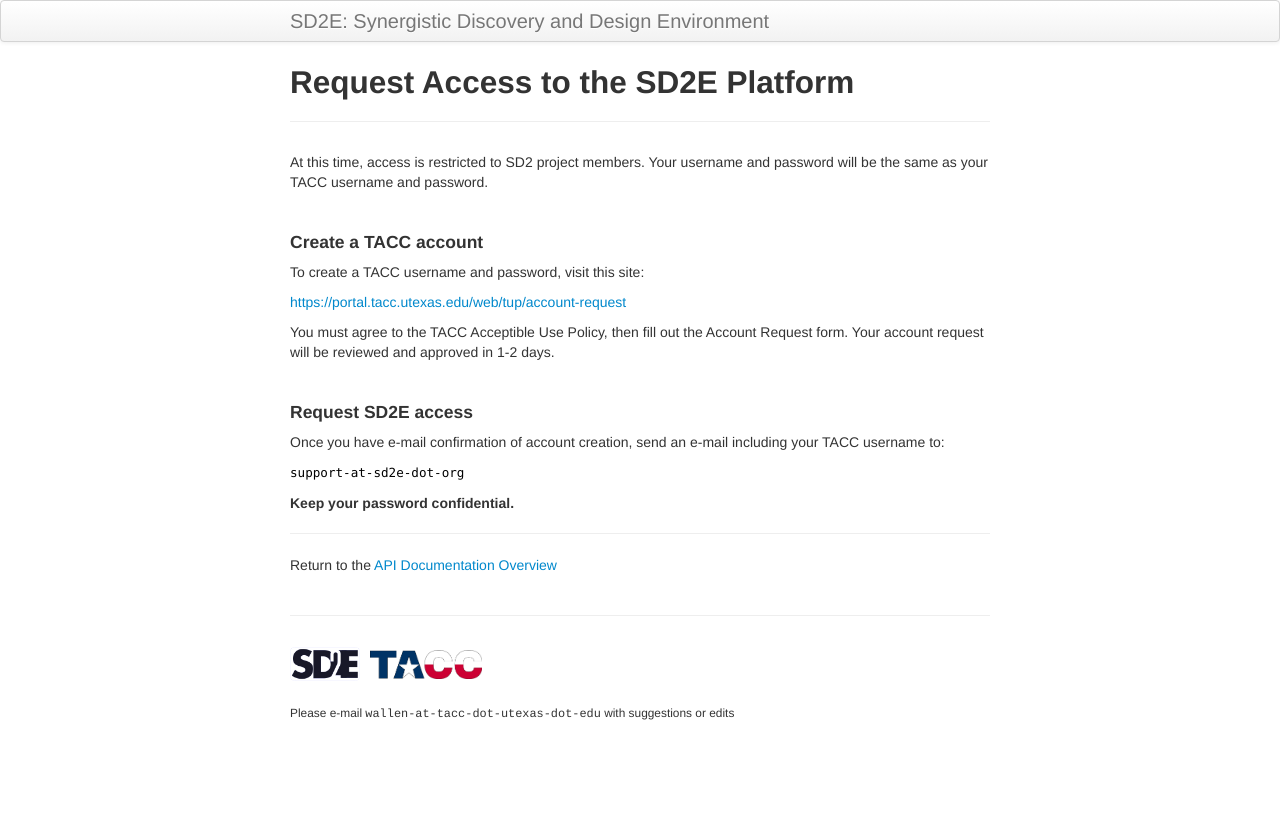
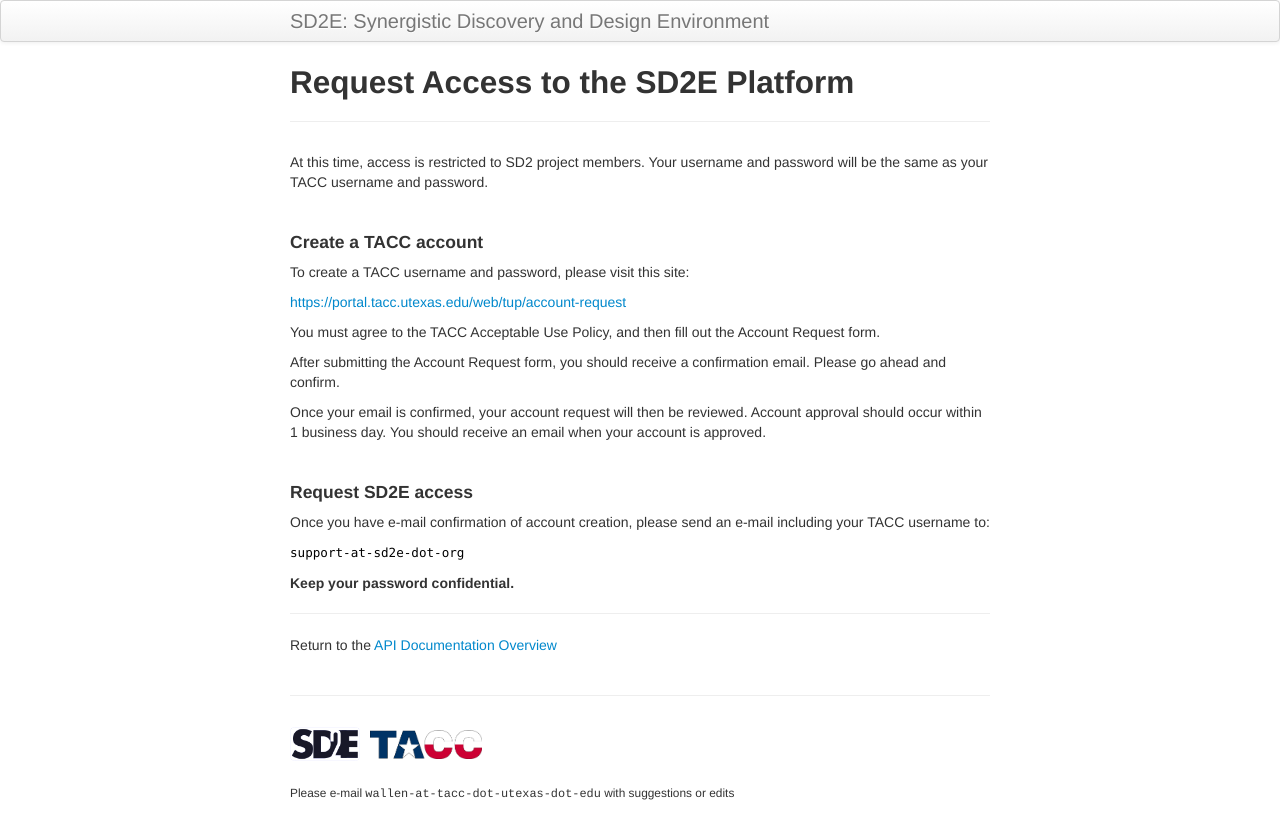
Before and after one commit to SD2E/api-user-guide, a Jekyll site: the page built from docs/request_access.md, in a window 1280 px wide. Shown: the top 839 px of the page. Built offline with Jekyll 4.4.1, drawn with Linux system fonts in a browser that asks for light colours.

Commit message:
Updated wording for request_access.md

```diff
--- a/docs/request_access.md
+++ b/docs/request_access.md
@@ -10,17 +10,20 @@ password will be the same as your TACC username and password.
 <br>
 #### Create a TACC account
 
-To create a TACC username and password, visit this site:
+To create a TACC username and password, please visit this site:
 
 <https://portal.tacc.utexas.edu/web/tup/account-request>
 
-You must agree to the TACC Acceptible Use Policy, then fill out the Account
-Request form. Your account request will be reviewed and approved in 1-2 days.
+You must agree to the TACC Acceptable Use Policy, and then fill out the Account Request form.
+
+After submitting the Account Request form, you should receive a confirmation email.  Please go ahead and confirm.
+
+Once your email is confirmed, your account request will then be reviewed.  Account approval should occur within 1 business day.  You should receive an email when your account is approved.
 
 <br>
 #### Request SD2E access
 
-Once you have e-mail confirmation of account creation, send an e-mail including
+Once you have e-mail confirmation of account creation, please send an e-mail including
 your TACC username to:
 
 `support-at-sd2e-dot-org`
```
